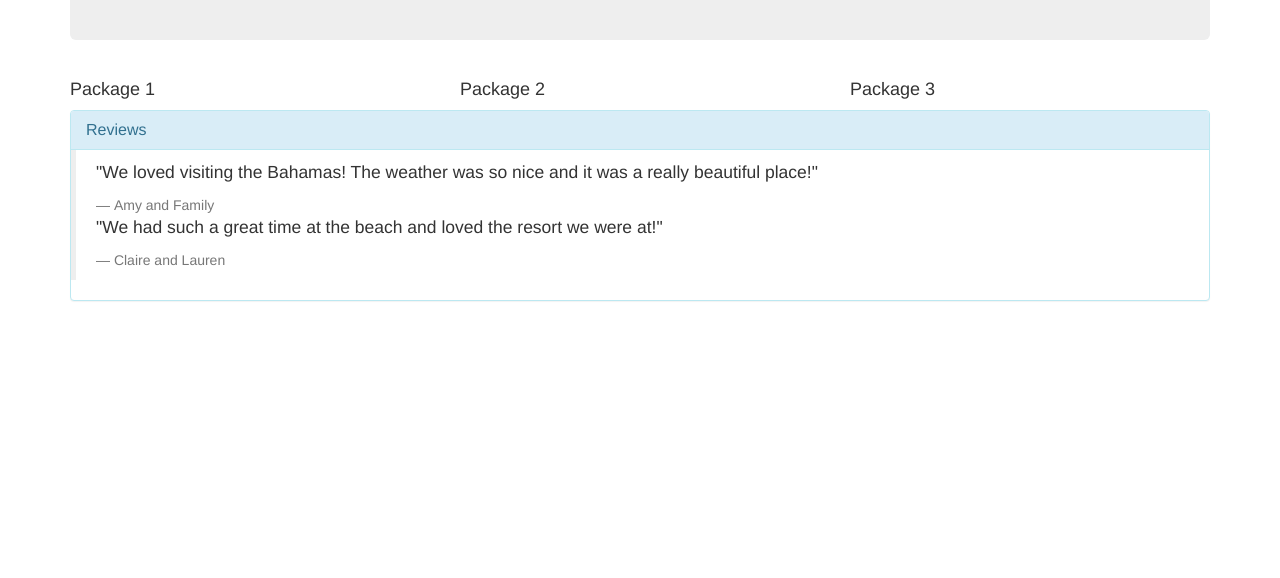
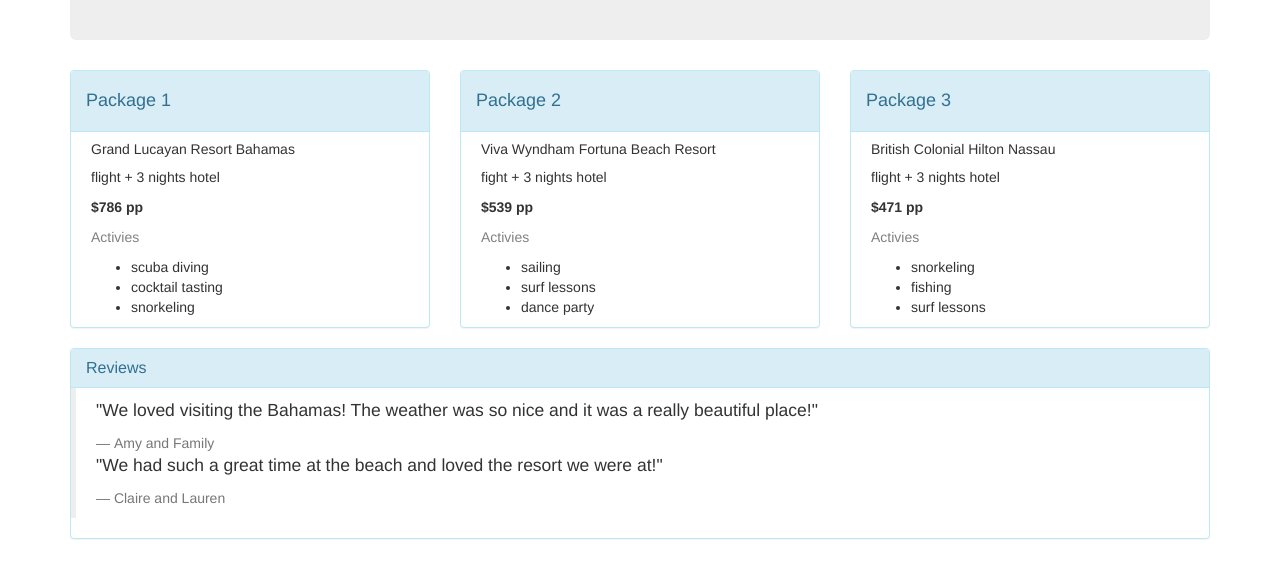
Before and after one commit to amy1hwang/vacation-site, a plain HTML site: page index.html in a window 1280 px wide. Shown: the part 208-786 px from the top of the page. Drawn offline with Linux system fonts and the light colour scheme.

Commit message:
add more css customization and more features in the packages

```diff
--- a/css/styles.css
+++ b/css/styles.css
@@ -0,0 +1,6 @@
+.column {
+  padding-left: 20px;
+}
+.color1 {
+  color: gray;
+}
--- a/index.html
+++ b/index.html
@@ -13,13 +13,58 @@
       </div>
       <div class="row">
         <div class="col-md-4">
-          <h4>Package 1</h4>
+          <div class="panel panel-info">
+           <div class="panel-heading">
+             <h4>Package 1</h4>
+           </div>
+            <div class="column">
+             <h5>Grand Lucayan Resort Bahamas</h5>
+             <p>flight + 3 nights hotel</p>
+             <p><strong>$786 pp</strong></p>
+             <p class="color1">Activies</p>
+              <ul>
+                <li>scuba diving</li>
+                <li>cocktail tasting</li>
+                <li>snorkeling</li>
+              </ul>
+            </div>
+           </div>
         </div>
         <div class="col-md-4">
-          <h4>Package 2</h4>
+          <div class="panel panel-info">
+           <div class="panel-heading">
+             <h4>Package 2</h4>
+           </div>
+           <div class="column">
+            <h5>Viva Wyndham Fortuna Beach Resort</h5>
+            <p>fight + 3 nights hotel</p>
+            <p><strong>$539 pp</strong></p>
+            <p class="color1">Activies</p>
+            <ul>
+              <li>sailing</li>
+              <li>surf lessons</li>
+              <li>dance party</li>
+            </ul>
+          </div>
+          </div>
         </div>
         <div class="col-md-4">
-          <h4>Package 3</h4>
+          <div class="panel panel-info">
+           <div class="panel-heading">
+             <h4>Package 3</h4>
+           </div>
+           <div class="column">
+            <h5>British Colonial Hilton Nassau</h5>
+            <p>flight + 3 nights hotel</p>
+            <p><strong>$471 pp</strong></p>
+            <p class="color1">Activies</p>
+              <ul>
+                <li>snorkeling</li>
+                <li>fishing</li>
+                <li>surf lessons</li>
+              </ul>
+          </div>
+          </div>
         </div>
       </div>
       <div class="panel panel-info">
```
